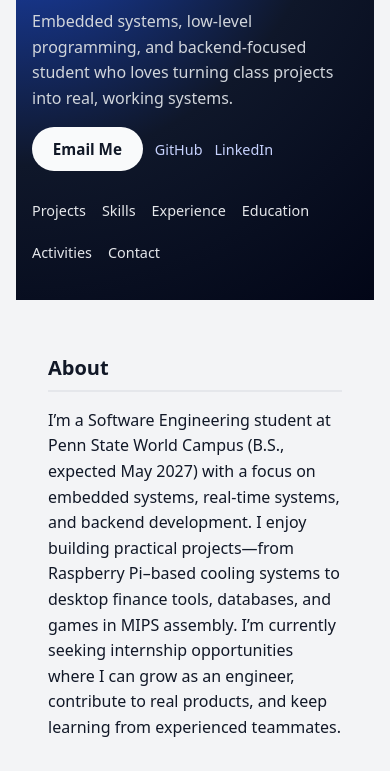
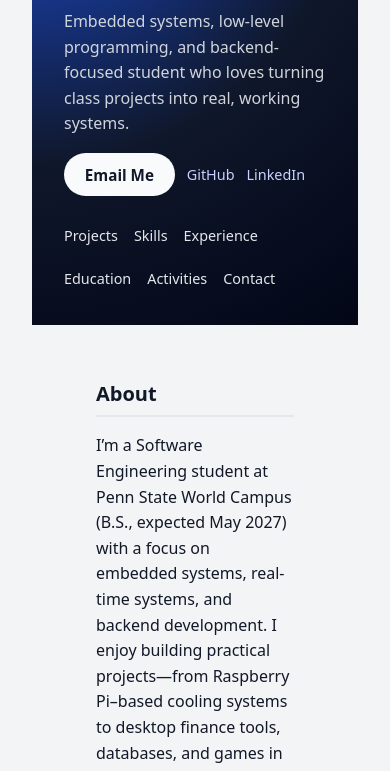
Before and after one commit to michaelrydzak/michaelrydzak.github.io, a plain HTML site: page index.html in a window 390 px wide. Shown: the part 152-923 px from the top of the page. Drawn offline with Linux system fonts and the light colour scheme.

Commit message:
Update Style for Phone Two

```diff
--- a/style.css
+++ b/style.css
@@ -225,8 +225,8 @@ ul li {
 
     /* Add padding so content isn't against the screen edges */
     body, .container, .main-content, .section {
-        padding-left: 1rem !important;
-        padding-right: 1rem !important;
+        padding-left: 2rem !important;
+        padding-right: 2rem !important;
     }
 
     .name {
```
